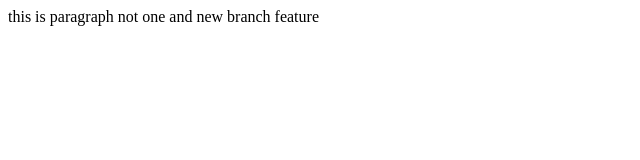
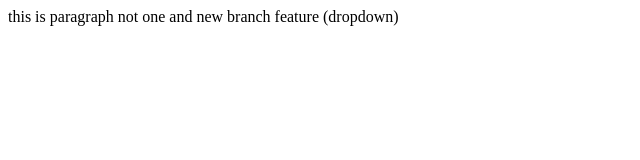
Before and after one commit to Nikhil8171/localrepo, a plain HTML site: page index.html in a window 1280 px wide. Shown: the whole page, without its empty margins (0-640 px from the left). Drawn offline with Linux system fonts and the light colour scheme.

Commit message:
add new dropdown

```diff
--- a/index.html
+++ b/index.html
@@ -1,4 +1,4 @@
 <p>this is paragraph
      not one
-     and new branch feature
+     and new branch feature (dropdown)
 </p>
```
